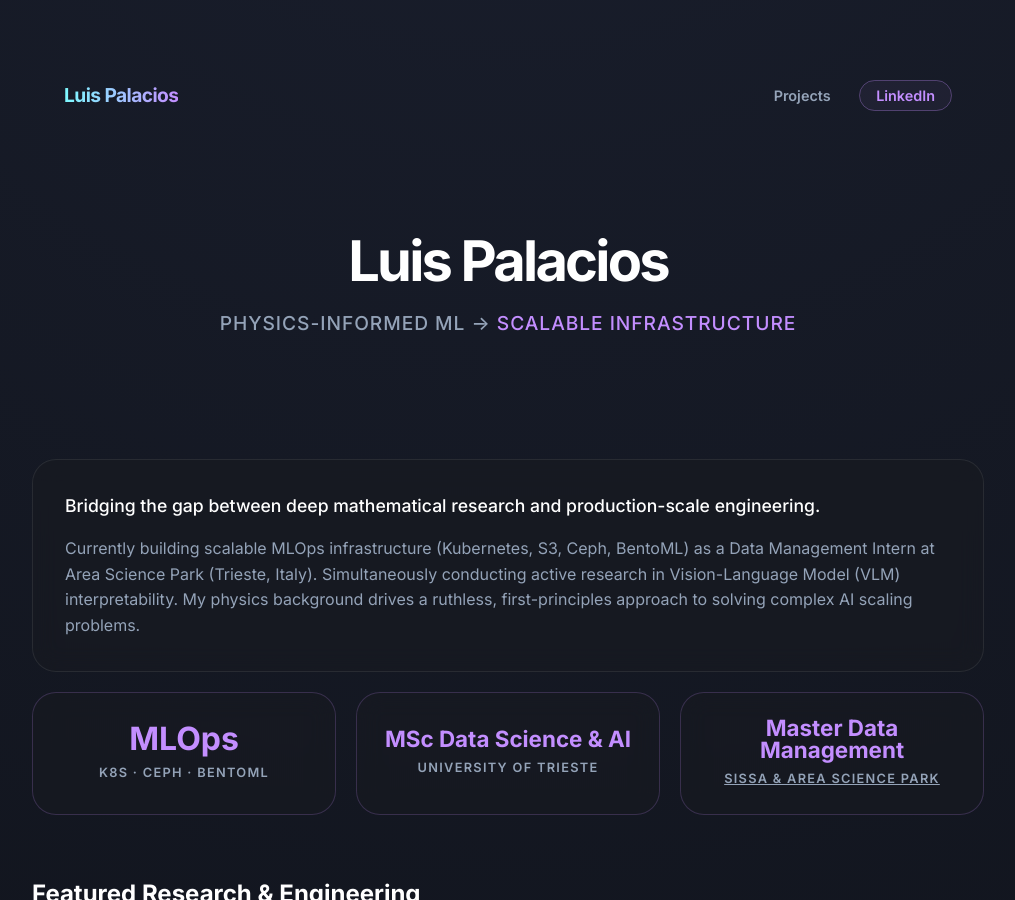
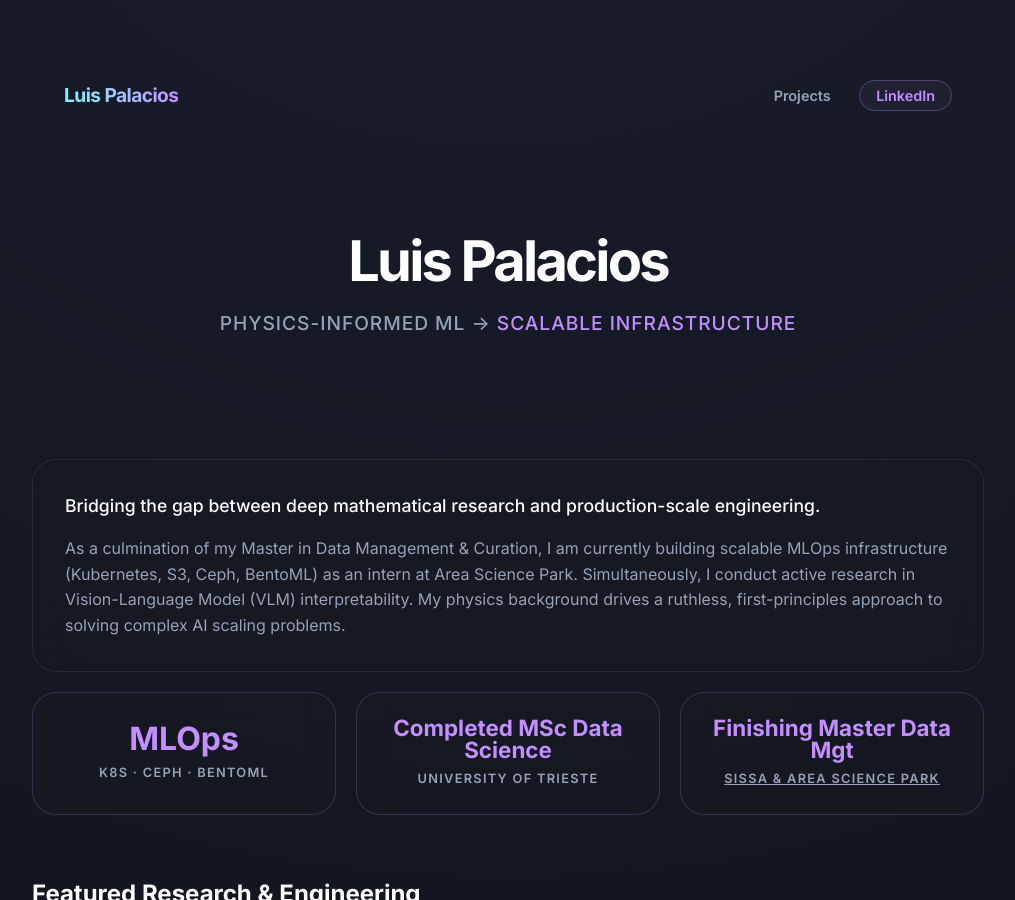
Before and after one commit to luisfpal/luisfpal.github.io, a Jekyll site: the page built from index.md, in a window 1280 px wide and 900 px high. Shown: the whole window, without its empty margins (132-1147 px from the left). Built offline with Jekyll 4.4.1, drawn with Linux system fonts in a browser that asks for light colours.

Commit message:
Content Update: Refine narrative to reflect SISSA Master completion and Area Science Park internship transition.

```diff
--- a/index.md
+++ b/index.md
@@ -14,7 +14,7 @@ title: Luis Palacios
       Bridging the gap between deep mathematical research and production-scale engineering.
     </p>
     <p style="margin-top: 16px;">
-      Currently building scalable MLOps infrastructure (Kubernetes, S3, Ceph, BentoML) as a Data Management Intern at Area Science Park (Trieste, Italy). Simultaneously conducting active research in Vision-Language Model (VLM) interpretability. My physics background drives a ruthless, first-principles approach to solving complex AI scaling problems.
+      As a culmination of my Master in Data Management & Curation, I am currently building scalable MLOps infrastructure (Kubernetes, S3, Ceph, BentoML) as an intern at Area Science Park. Simultaneously, I conduct active research in Vision-Language Model (VLM) interpretability. My physics background drives a ruthless, first-principles approach to solving complex AI scaling problems.
     </p>
   </div>
 
@@ -24,12 +24,12 @@ title: Luis Palacios
   </div>
 
   <div class="bento-item item-stat glass">
-    <div class="stat-value" style="font-size: 1.4em;">MSc Data Science & AI</div>
+    <div class="stat-value" style="font-size: 1.4em;">Completed MSc Data Science</div>
     <div class="stat-label">University of Trieste</div>
   </div>
 
   <div class="bento-item item-stat glass">
-    <div class="stat-value" style="font-size: 1.4em;">Master Data Management</div>
+    <div class="stat-value" style="font-size: 1.4em;">Finishing Master Data Mgt</div>
     <div class="stat-label"><a href="https://www.sissa.it/training/professional-master-courses/master-data-management-and-curation" style="color: inherit; text-decoration: underline;" target="_blank">SISSA & Area Science Park</a></div>
   </div>
 </div>
```
Also changed, not shown: projects/index.md (+1 -1 lines).
